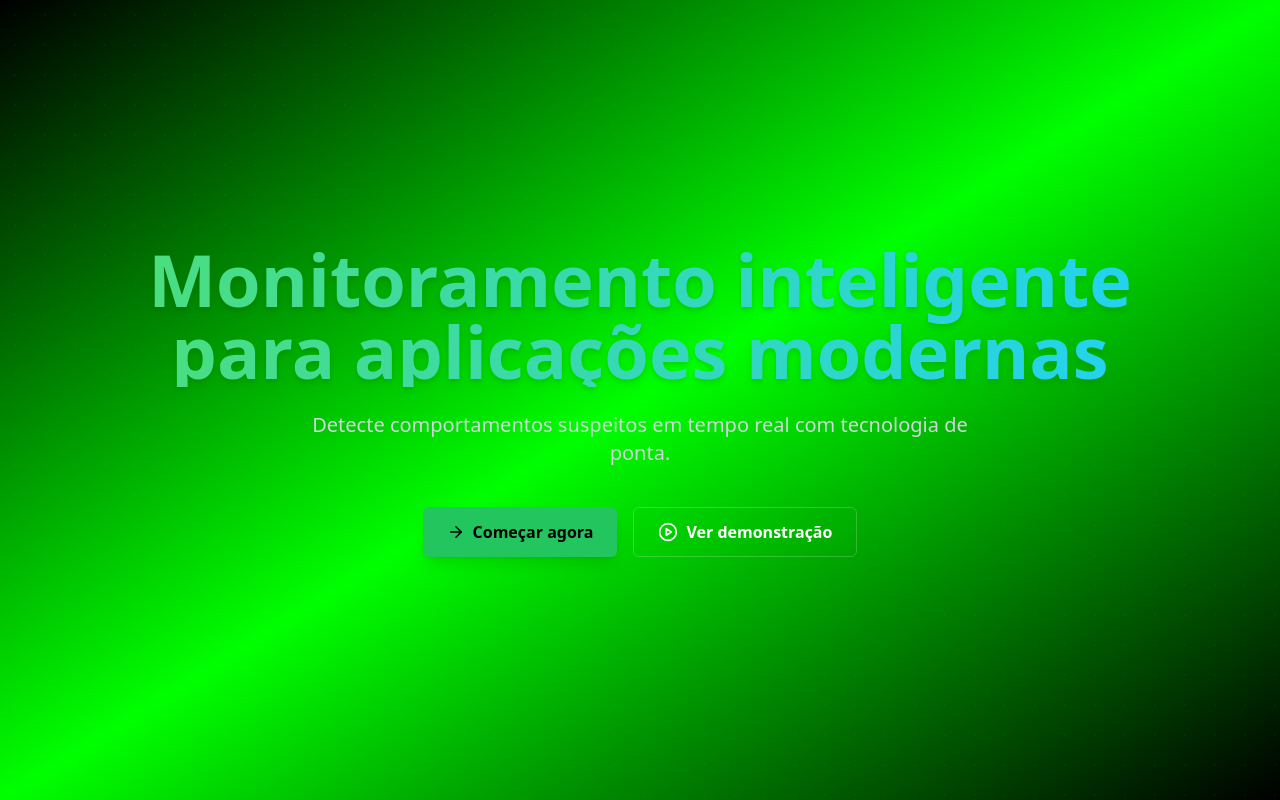
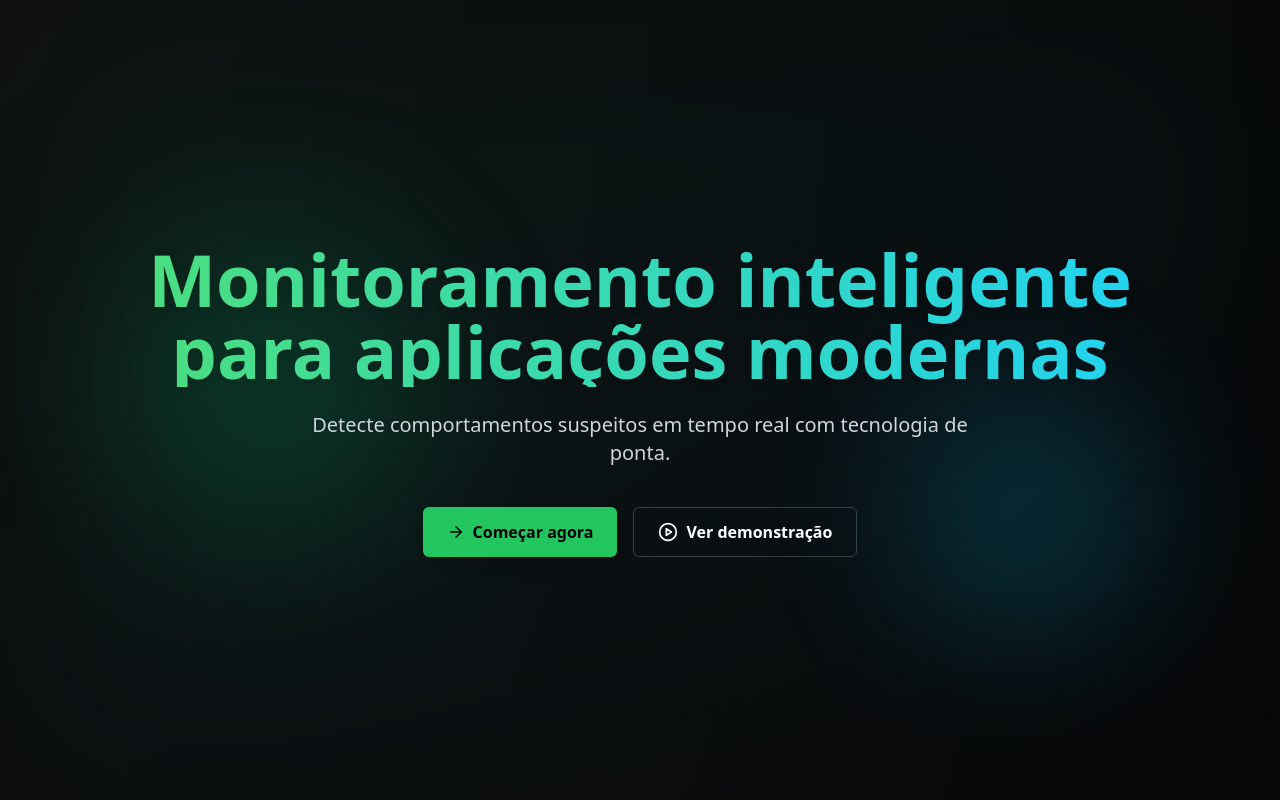
Before and after one commit to henrysec-bot/henry-security, a Next.js app: page / in a window 1280 px wide. Shown: the top 800 px of the page. Built offline with nearby package versions, Linux system fonts and the light colour scheme.

Commit message:
corrigindo erro de fundo

```diff
--- a/app/page.tsx
+++ b/app/page.tsx
@@ -3,12 +3,10 @@ import Hero from '@/components/Hero'
 import { Features } from '@/components/Features'
 import Pricing from '@/components/Pricing'
 import {Footer} from '@/components/Footer'
-import { BackgroundGlow } from '@/components/ui/BackgroundGlow'
 
 export default function Home() {
   return (
     <>
-    <BackgroundGlow />
     <Hero />
     <Features />
     <Pricing />
--- a/components/ui/BackgroundGlow.tsx
+++ /dev/null
@@ -1,16 +0,0 @@
-'use client'
-
-import { motion } from 'framer-motion'
-
-export function BackgroundGlow() {
-  return (
-    <motion.div
-      initial={{ opacity: 0 }}
-      animate={{ opacity: 1 }}
-      transition={{ duration: 1.5, ease: 'easeOut' }}
-      className="fixed inset-0 z-[-1] bg-gradient-to-br from-black via-[#0f0] to-black opacity-20"
-    >
-      <div className="absolute inset-0 bg-[radial-gradient(#00ff8866_1px,transparent_1px)] [background-size:30px_30px] opacity-10 animate-pulse" />
-    </motion.div>
-  )
-}
```
